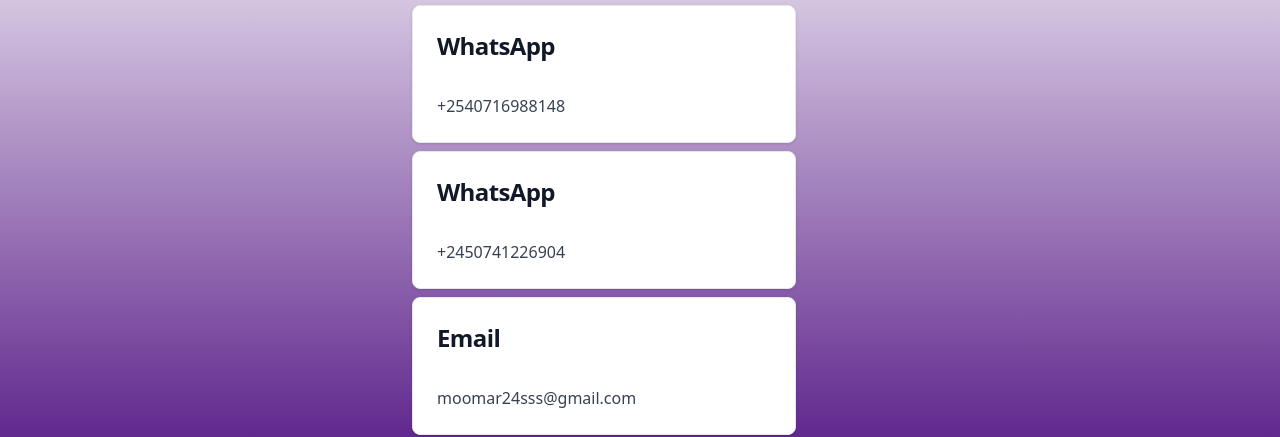
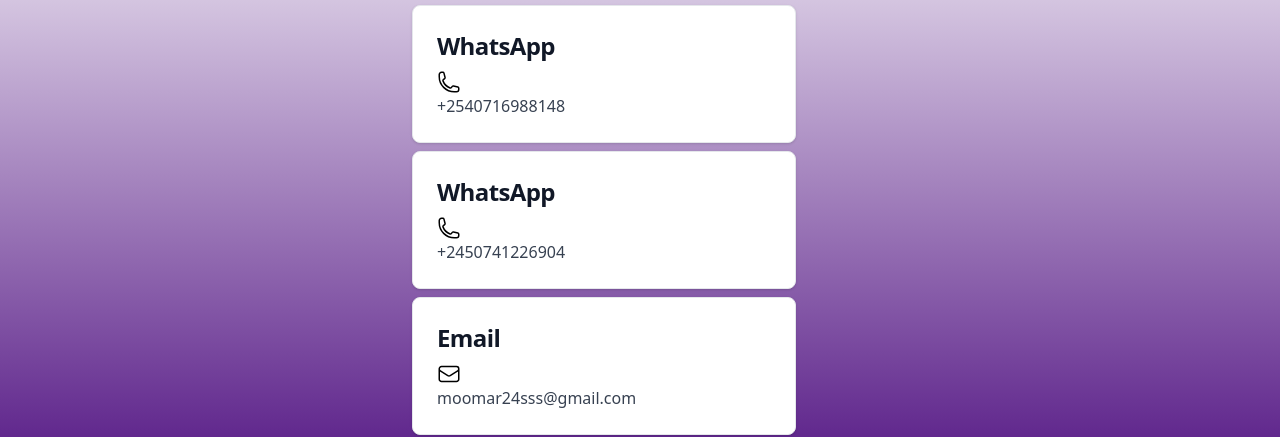
Before and after one commit to zubeircodes/shimex, a React (Create React App) app: page / in a window 1280 px wide. Shown: the part 1735-2172 px from the top of the page. Built offline with nearby package versions, Linux system fonts and the light colour scheme.

Commit message:
fixed icon color

```diff
--- a/src/components/Contact.js
+++ b/src/components/Contact.js
@@ -12,20 +12,20 @@
             <div className=" align-center  mx-20 my-2  lg:flex-auto">
                 <a href="tel:+2540716988148" class=" block max-w-sm  p-6 auto-rows-max bg-white border border-gray-200 rounded-lg shadow hover:bg-gray-100 dark:bg-gray-800 dark:border-gray-700 dark:hover:bg-gray-700">
                 <h5 class="mb-2 text-2xl font-bold tracking-tight text-gray-900 dark:text-white">WhatsApp</h5>
-                <p class="font-normal text-gray-700 dark:text-gray-400"><PhoneIcon className="h-6 w-6 text-white" aria-hidden="true" />+2540716988148</p>
+                <p class="font-normal text-gray-700 dark:text-gray-400"><PhoneIcon className="h-6 w-6 text-black dark:text-white" aria-hidden="true" />+2540716988148</p>
                 </a>
             </div>
             <div className="align-center mx-20  my-2  lg:flex-auto">
                 <a href="tel:+2450741226904" class=" items-center block max-w-sm p-6 bg-white border border-gray-200 rounded-lg shadow hover:bg-gray-100 dark:bg-gray-800 dark:border-gray-700 dark:hover:bg-gray-700">
                 <h5 class="mb-2 text-2xl font-bold tracking-tight text-gray-900 dark:text-white">WhatsApp</h5>
-                <p class="font-normal text-gray-700 dark:text-gray-400"><PhoneIcon className="h-6 w-6 text-white" aria-hidden="true" />+2450741226904</p>
+                <p class="font-normal text-gray-700 dark:text-gray-400"><PhoneIcon className="h-6 w-6 text-black dark:text-white" aria-hidden="true" />+2450741226904</p>
                 </a>
             </div>
             <div className="align-center mx-20 my-2 lg:flex-auto">
                 <a href="mailto:moomar24sss@gmail.com?subject=Me&body=Hello!"
                     class=" items-center block max-w-sm p-6 bg-white border border-gray-200 rounded-lg shadow hover:bg-gray-100 dark:bg-gray-800 dark:border-gray-700 dark:hover:bg-gray-700">
                 <h5 class="mb-2 text-2xl font-bold tracking-tight text-gray-900 dark:text-white">Email</h5>
-                <p class="font-normal text-gray-700 dark:text-gray-400"><EnvelopeIcon className="h-6 w-6 text-white" aria-hidden="true" />moomar24sss@gmail.com</p>
+                <p class="font-normal text-gray-700 dark:text-gray-400"><EnvelopeIcon className="h-6 w-6 text-black dark:text-white" aria-hidden="true" />moomar24sss@gmail.com</p>
                 </a>
             </div>
         </div>
```
